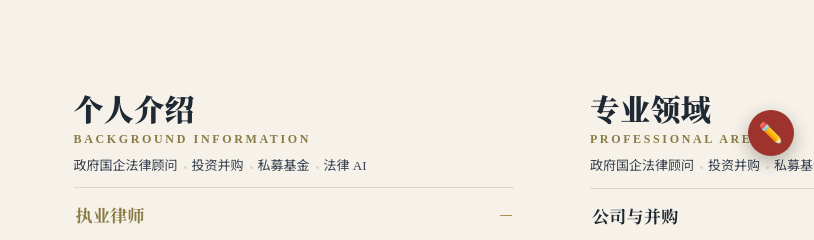
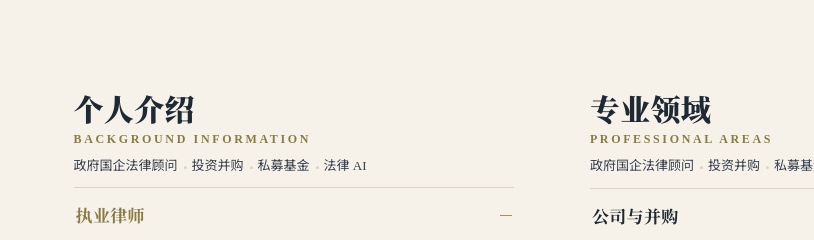
Before and after one commit to Aquarius-WSen/Aquarius-WSen.github.io, a plain HTML site: page index.html in a window 1280 px wide. Shown: the part 580-820 px from the top of the page, 466-1280 px from the left. Drawn offline with Linux system fonts and the light colour scheme.

Commit message:
site update: 周四 2026/11/19  0:41:47.45

```diff
--- a/index.html
+++ b/index.html
@@ -428,6 +428,8 @@
 </div>
 
 <script defer src="assets/drawer.js"></script>
-<script defer src="assets/edit-mode.js"></script>
+<!-- edit-mode（王律所见即所得编辑模式）：2026-11-19 网站公开上线后已从页面移除引用，
+     避免访客看到右下角 ✏️ 按钮。文件仍在 assets/，需要恢复时把下面这行加回：
+     <script defer src="assets/edit-mode.js"></script> -->
 </body>
 </html>
```
Also changed, not shown: modern/index.html (+3 -1 lines).
